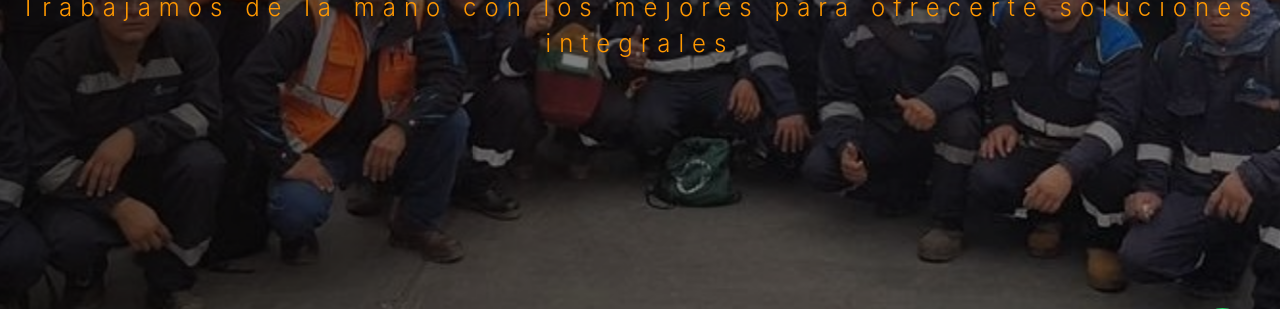
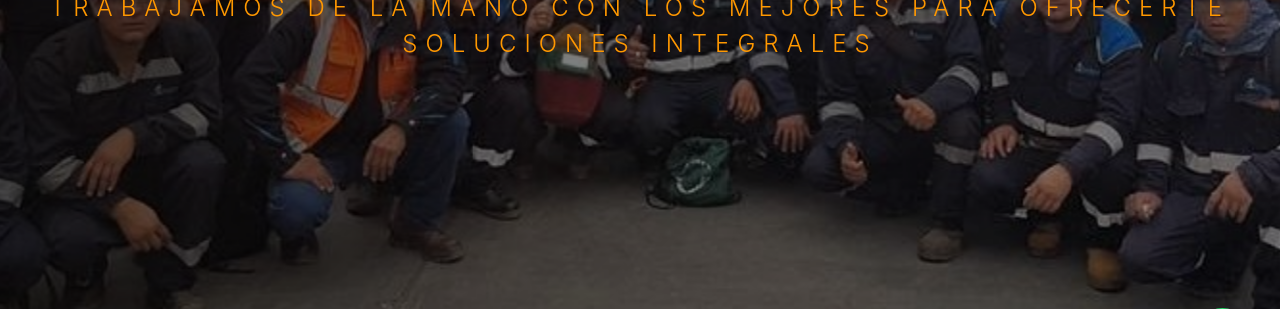
Before and after one commit to Steven45609/SOLDESP-12, a plain HTML site: page Alianzas_Estrategicas.html in a window 1280 px wide. Shown: the part 407-716 px from the top of the page. Drawn offline with nearby package versions, Linux system fonts and the light colour scheme.

Commit message:
Actualización

```diff
--- a/Alianzas_Estrategicas.html
+++ b/Alianzas_Estrategicas.html
@@ -738,7 +738,7 @@
     <div class="hero-overlay"></div>
     <div class="hero-content text-center">
       <h1 data-aos="fade-up" data-aos-delay="200">ALIANZAS ESTRATÉGICAS </h1>
-      <p data-aos="fade-up" data-aos-delay="400">Trabajamos de la mano con los mejores para ofrecerte soluciones integrales</p>
+      <p data-aos="fade-up" data-aos-delay="400">TRABAJAMOS DE LA MANO CON LOS MEJORES PARA OFRECERTE SOLUCIONES INTEGRALES</p>
     </div>
   </section>
 
```
